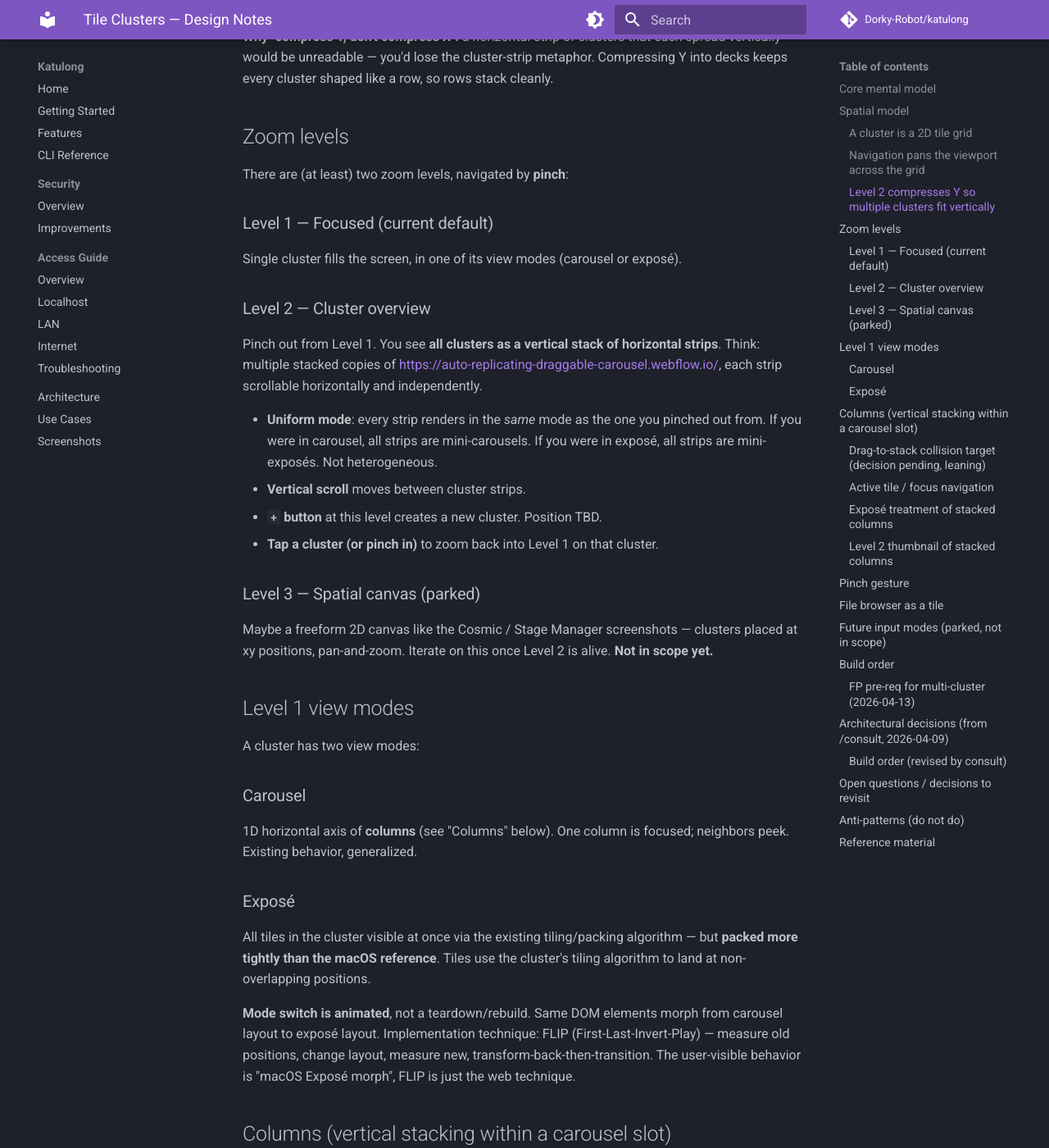
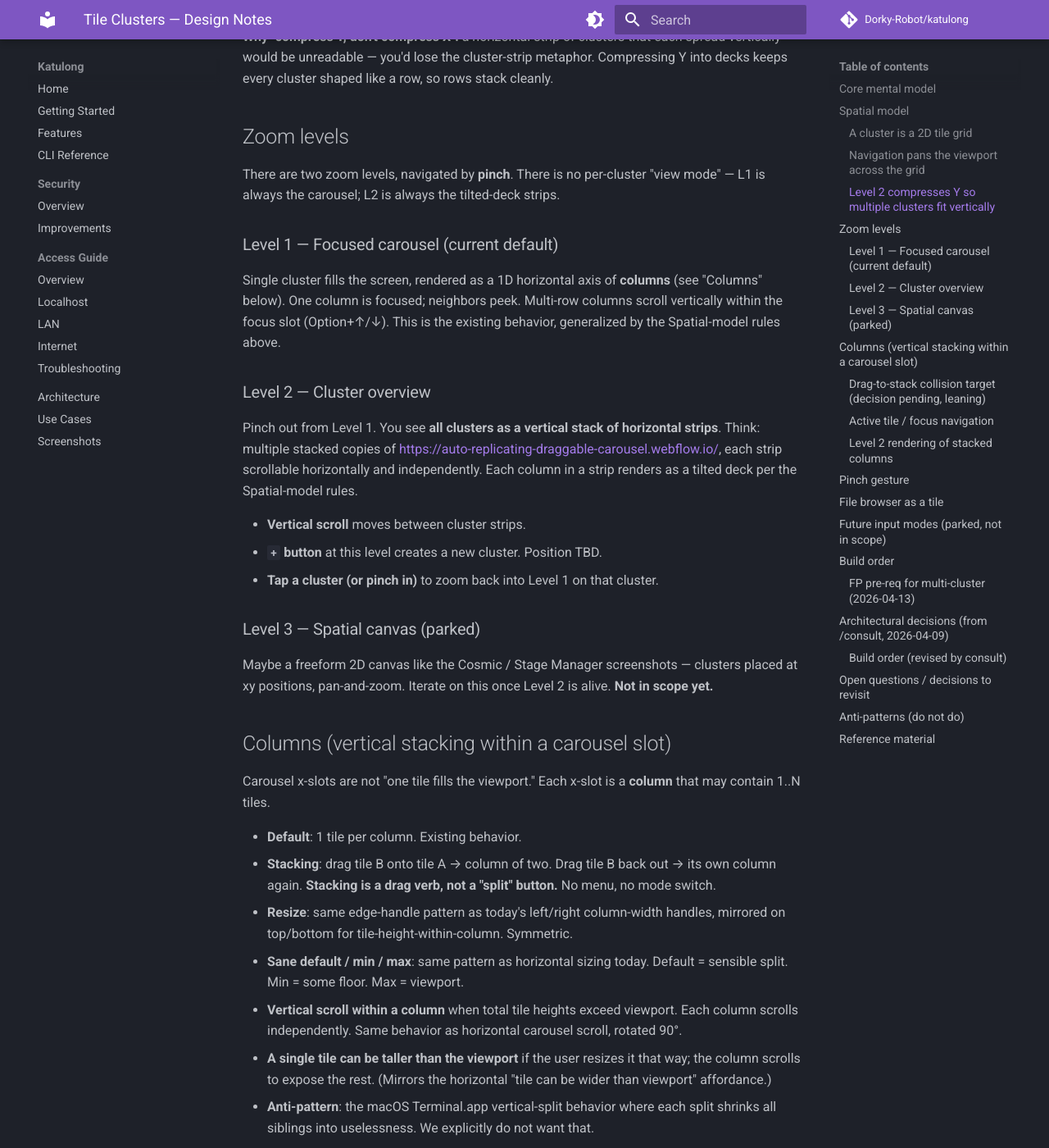
Before and after one commit to Dorky-Robot/katulong, an MkDocs documentation site: the page built from docs/tile-clusters-design.md, in a window 1280 px wide and 1400 px high, scrolled down 4023 px. Shown: the whole window at 82% size. Built offline with MkDocs 1.6.1 and Material for MkDocs 9.7.7, drawn with Linux system fonts in a browser that asks for light colours; comment, search, counter and statistics services are not loaded; some of the changed text lies outside the part shown.

Commit message:
docs: drop exposé from tile-cluster scope
L2 cluster strips with tilted-deck rendering already provide the
"see everything at once" affordance that exposé was designed for,
and L1↔L2 via pinch covers the zoom verbs. A separate Level-1
view mode adds complexity without a distinct job to do.

Scope trims applied:
- Remove the "Level 1 view modes" section and the carousel↔exposé
  morph discussion (FLIP animation, macOS Exposé reference)
- Fold Level 1 into the Zoom levels section as "Focused carousel"
- Delete "Exposé treatment of stacked columns" and "Level 2
  thumbnail of stacked columns"; both subsumed by the Spatial-model
  rules (L2 renders every column as a tilted axonometric deck)
- Drop "carousel↔exposé switch verb" and "exposé deck interaction"
  open questions
- Flag Step 1 (edf8c88) as partially obsolete — pinch-gesture
  plumbing stays, morph code needs removal before MC3
- Add "Exposé removal" as an explicit build-order step between
  MC2 and MC3
- Rescope T2c (face-stack of N): primitive now backs L2 decks, not
  exposé packing
- Add anti-pattern: no second view mode at Level 1 (carousel only)

```diff
--- a/docs/tile-clusters-design.md
+++ b/docs/tile-clusters-design.md
@@ -197,33 +197,26 @@ shaped like a row, so rows stack cleanly.
 
 ## Zoom levels
 
-There are (at least) two zoom levels, navigated by **pinch**:
+There are two zoom levels, navigated by **pinch**. There is no per-cluster
+"view mode" — L1 is always the carousel; L2 is always the tilted-deck
+strips.
 
-### Level 1 — Focused (current default)
-Single cluster fills the screen, in one of its view modes (carousel or exposé).
+### Level 1 — Focused carousel (current default)
+Single cluster fills the screen, rendered as a 1D horizontal axis of
+**columns** (see "Columns" below). One column is focused; neighbors
+peek. Multi-row columns scroll vertically within the focus slot
+(Option+↑/↓). This is the existing behavior, generalized by the
+Spatial-model rules above.
 
 ### Level 2 — Cluster overview
-Pinch out from Level 1. You see **all clusters as a vertical stack of horizontal strips**. Think: multiple stacked copies of <https://auto-replicating-draggable-carousel.webflow.io/>, each strip scrollable horizontally and independently.
+Pinch out from Level 1. You see **all clusters as a vertical stack of horizontal strips**. Think: multiple stacked copies of <https://auto-replicating-draggable-carousel.webflow.io/>, each strip scrollable horizontally and independently. Each column in a strip renders as a tilted deck per the Spatial-model rules.
 
-- **Uniform mode**: every strip renders in the *same* mode as the one you pinched out from. If you were in carousel, all strips are mini-carousels. If you were in exposé, all strips are mini-exposés. Not heterogeneous.
 - **Vertical scroll** moves between cluster strips.
 - **`+` button** at this level creates a new cluster. Position TBD.
 - **Tap a cluster (or pinch in)** to zoom back into Level 1 on that cluster.
 
 ### Level 3 — Spatial canvas (parked)
 Maybe a freeform 2D canvas like the Cosmic / Stage Manager screenshots — clusters placed at xy positions, pan-and-zoom. Iterate on this once Level 2 is alive. **Not in scope yet.**
-
-## Level 1 view modes
-
-A cluster has two view modes:
-
-### Carousel
-1D horizontal axis of **columns** (see "Columns" below). One column is focused; neighbors peek. Existing behavior, generalized.
-
-### Exposé
-All tiles in the cluster visible at once via the existing tiling/packing algorithm — but **packed more tightly than the macOS reference**. Tiles use the cluster's tiling algorithm to land at non-overlapping positions.
-
-**Mode switch is animated**, not a teardown/rebuild. Same DOM elements morph from carousel layout to exposé layout. Implementation technique: FLIP (First-Last-Invert-Play) — measure old positions, change layout, measure new, transform-back-then-transition. The user-visible behavior is "macOS Exposé morph", FLIP is just the web technique.
 
 ## Columns (vertical stacking within a carousel slot)
 
@@ -249,17 +242,17 @@ Carousel x-slots are not "one tile fills the viewport." Each x-slot is a **colum
 - **Option+←/→** for column navigation (add for symmetry if not already present).
 - Focus snap = scroll the column so the active tile is in view.
 
-### Exposé treatment of stacked columns
-- Stacked columns become **deck-of-cards** in z-space. Each column = one card pile in the 2D pack, slightly fanned so you can see depth.
-- Tap a deck → fans out → tap a card → returns to Level 1 carousel with that column focused and that tile active. (Two-step, more spatial. Pending confirmation.)
-
-### Level 2 thumbnail of stacked columns
-Same deck-of-cards metaphor, miniaturized. A column with 3 tiles renders as a tiny card stack in the mini-strip, not as 3 stacked rectangles. Honest about structure, visually quiet.
+### Level 2 rendering of stacked columns
+At Level 2 every column — whether it has one tile or many — renders
+per the Spatial-model rules: the column tilts forward around its
+focused row, and above/below-focus tiles stagger in Y and Z under the
+axonometric view. A 1-tile column is a deck of one (no tilt). No
+separate "thumbnail" or "deck of cards in exposé" treatment — there
+is only the L2 tilted-column render.
 
 ## Pinch gesture
 
-- **Pinch is the zoom verb.** Pinch out = zoom out (Level 1 → Level 2). Pinch in = zoom in.
-- Pinch is **not** the carousel↔exposé switch. That's a different verb (TBD: button, gesture, or keyboard).
+- **Pinch is the zoom verb.** Pinch out = zoom out (Level 1 → Level 2). Pinch in = zoom in. Pinch has no other meaning — there is no mode-switch verb to share it with.
 - **Trackpad pinch on desktop** arrives as `wheel` events with `ctrlKey` set. Support both touch and trackpad from day one so dev iteration is possible on the Mac mini.
 - Greenfield in the codebase as far as we know — verify before implementing. If greenfield, raw pointer events with two-pointer tracking, no gesture lib.
 
@@ -272,7 +265,7 @@ Same deck-of-cards metaphor, miniaturized. A column with 3 tiles renders as a ti
 - **cwd inheritance**: the new file browser opens at the spawning terminal's current working directory.
 - **Repeat click**: each click on a terminal's folder button creates a **new** file browser tile. No reuse-if-exists.
 - **Lifetime**: once created, a file browser tile is independent of its spawning terminal. Closing the terminal does not close the file browser.
-- **Sized like a tile**, not a sidebar. Participates in carousel scroll, exposé pack, column resize, drag-to-stack, and Level 2 thumbnails like any terminal tile.
+- **Sized like a tile**, not a sidebar. Participates in carousel scroll, column resize, drag-to-stack, and the L2 tilted-deck render like any terminal tile.
 - **Component root-class collision**: `file-browser-component.js` currently clobbers its container's className, forcing `file-browser-tile.js` to wrap it in an extra `<div>`. Fix the component so it owns a child (e.g. `.fb-root`) rather than stamping on its parent's class.
 
 Note: the `#sidebar` element in `index.html` is the **session-list launcher**, *not* the file browser — do not conflate it with this work.
@@ -281,13 +274,18 @@ Note: the `#sidebar` element in `index.html` is the **session-list launcher**, *
 
 Discussed but explicitly deferred until pinch + Level 1/2 are working:
 
-- **Multi-touch**: two-finger swipe between clusters, three-finger gestures, long-press-drag to rearrange in exposé.
+- **Multi-touch**: two-finger swipe between clusters, three-finger gestures, long-press-drag to rearrange tiles at Level 2.
 - **Gyro**: ambient parallax, peek at neighbors, tilt-to-switch.
 - **Camera tracking**: face-tracking like the felixflor.es experiment. Aesthetic / "feels alive", or load-bearing (look-away-to-blur for shoulder-surfing protection). Permission/battery/privacy cost is real — treat as separate experiment.
 
 ## Build order
 
-**Step 1 (landed, `edf8c88`)** — Pinch + Level 1 carousel↔exposé morph. Pinch gesture plumbing (touch + trackpad `wheel`+`ctrlKey`), mode switch via same-DOM transform morph, no tmux resize in exposé. Columns are still 1-tile-each at this stage.
+**Step 1 (landed, `edf8c88`) — partially obsolete.** Originally landed
+pinch gesture plumbing (touch + trackpad `wheel`+`ctrlKey`) *plus* a
+carousel↔exposé morph via same-DOM FLIP. The exposé mode has since
+been cut from scope — L1 is carousel-only, L2 is the overview. The
+pinch-gesture plumbing is still load-bearing; the exposé morph code
+needs to be removed (tracked as a cleanup step before MC3).
 
 Everything after Step 1 follows the **Tier 1 / Tier 2 / Tier 3** plan in "Architectural decisions" below — a refactor lands *before* the new features so columns, file-browser-as-tile, and Level 2 build on a clean substrate instead of bolting onto the flat-array model.
 
@@ -305,11 +303,12 @@ Pre-req checklist (convert before multi-cluster strips):
 - [x] **FP5 — Carousel↔cluster isolation** (`d39a96b`). New `selectClusterView(state, clusterId)` selector; tile-host accepts optional `getClusterId` (defaults to active cluster) and reconciles via the scoped view; `syncCarouselSubscriptions(clusterId?)` iterates ui-store order instead of carousel cards. 12 new selector tests. *Medium.*
 
 Then the multi-cluster work itself (each line below is a separate PR on top of the pre-req):
-- [ ] **MC1 — T2a columns data shape** (single-slot initially; a future v3 bump).
+- [x] **MC1 — T2a columns data shape** (shipped as PR #580 — v3 3D `clusters[c][col][row]` array, position IS identity).
 - [ ] **MC2 — T2b layout-change snapshot** (shortcut-bar consumes snapshot, stops importing carousel directly).
-- [ ] **MC3 — Level 2 cluster strips** (vertical stack of horizontal carousel strips, pinch-out from Level 1, uniform mode, `+` at Level 2, tap/pinch-in to return).
+- [ ] **Exposé removal** (cleanup step before MC3 — delete the carousel↔exposé morph code landed in `edf8c88`, remove mode-switch verb/UI, keep pinch-gesture plumbing and `ctx.faceStack` terminal-tile flip).
+- [ ] **MC3 — Level 2 cluster strips** (vertical stack of horizontal carousel strips, pinch-out from Level 1, tilted-deck rendering per Spatial model, `+` at Level 2, tap/pinch-in to return). Needs per-column focused-row state; deck rendering primitive extracted for reuse.
 
-Explicitly deferred from this round: T1a (flip extraction), T1b (file-browser polish), T2c (face-stack-of-N), drag-to-stack, deck-of-cards in exposé, columns with >1 tile, Level 3 spatial canvas.
+Explicitly deferred from this round: T1a (flip extraction), T1b (file-browser polish), T2c (face-stack-of-N, now only used by L2 decks), drag-to-stack, columns with >1 tile, Level 3 spatial canvas.
 
 ## Architectural decisions (from /consult, 2026-04-09)
 
@@ -331,7 +330,7 @@ The original Step 1.5 / 1.6 order is replaced with a three-tier plan that lands
 - **Tier 2 (large, 2–4 days, one PR):**
   - **T2a** — `cards: string[]` → `columns: Array<Column>` with single-slot columns initially. Pure data-shape change, behavior identical, persistence migrates legacy.
   - **T2b** — carousel emits `onLayoutChange` snapshot; shortcut-bar consumes it, stops importing carousel directly. Kills the dual-source-of-truth nerve that bit `4285396`/`48b48b2`.
-  - **T2c** — face-stack of N; current 2-face flip becomes the n=2 case. Same primitive supports the deck-of-cards in exposé.
+  - **T2c** — face-stack of N; current 2-face flip becomes the n=2 case. Same primitive supports the L2 tilted-deck render.
 - **Tier 3 — features on top of the new substrate:**
   - Step 1.5 (columns / drag-to-stack)
   - Step 1.6 polish (the few remaining file-browser-as-tile bits not covered by T1b)
@@ -339,22 +338,21 @@ The original Step 1.5 / 1.6 order is replaced with a three-tier plan that lands
 
 ## Open questions / decisions to revisit
 
-- Carousel↔exposé switch verb (since pinch is reserved for zoom levels). Button? Keyboard? Different gesture?
 - Level 2 `+` button placement.
 - Drag-to-stack collision zones — confirm center=stack / edges=insert-column model with a real prototype.
-- Exposé deck interaction — single-tap-to-jump vs fan-out-then-pick.
+- Level 2 deck interaction — single-tap on a deck: zoom in to L1 at that cluster with that column's focused row selected? Tap on a specific card in the tilted deck: same as tapping the deck, or focus-that-card-specifically?
 - Level 3 form factor.
 
 ## Anti-patterns (do not do)
 
-- Tearing down and recreating tile DOM elements when switching modes. Same elements must morph.
+- Tearing down and recreating tile DOM elements when transitioning between Level 1 and Level 2. Same elements must morph under the axonometric transform.
 - Per-client xterm.js replay at different dimensions. Cursor-positioned TUI output cannot be reflowed. (See `CLAUDE.md` "Multi-device terminal dimensions".)
 - macOS Terminal.app-style vertical splits that shrink siblings to uselessness.
 - Adding "New Cluster" to the per-tile `+` menu. Cluster management lives at Level 2.
 - Bundling pinch animation and column stacking into the same implementation pass.
+- Adding a second view mode ("exposé", "grid view", etc.) to Level 1. L1 is the carousel; L2 is the tilted-deck overview; that's the whole set.
 
 ## Reference material
 
 - Webflow draggable carousel that matches Level 2 strip behavior: <https://auto-replicating-draggable-carousel.webflow.io/>
-- macOS Mission Control / Exposé as the reference for the Level 1 morph visual.
 - macOS virtual-desktops strip as the reference for the Level 2 mental model (though our Level 2 is a *vertical* stack of cluster strips, not a horizontal strip of desktop thumbnails).
```
